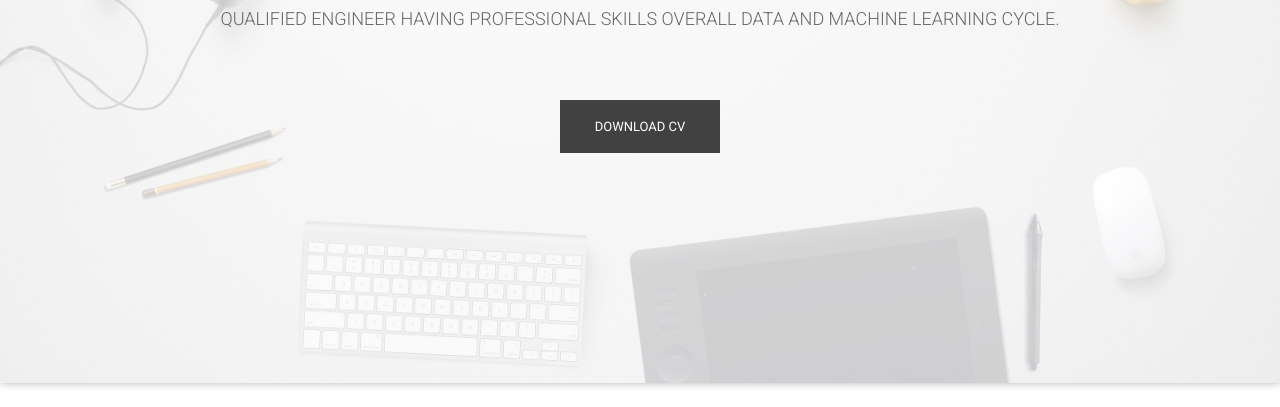
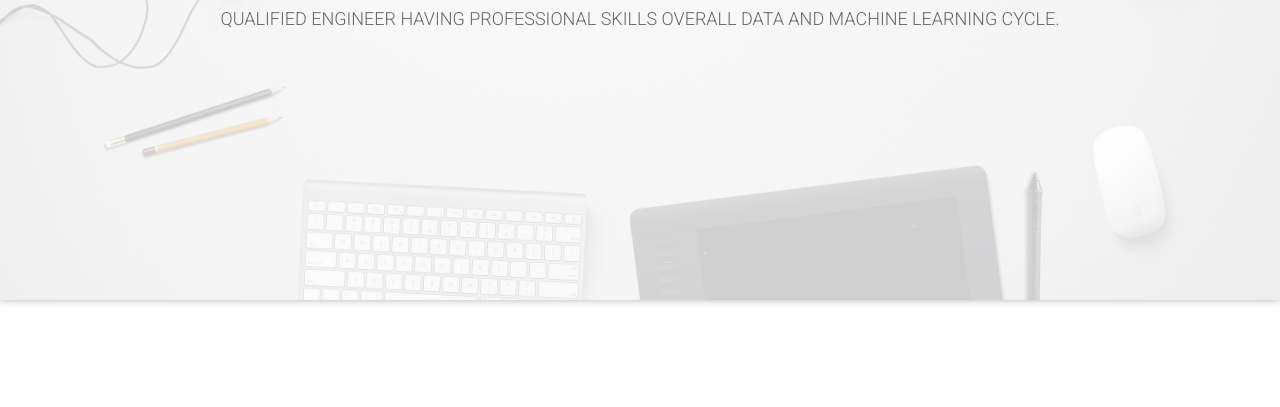
Before and after one commit to nsd9696/sangdaenam.github.io, a plain HTML site: page index.html in a window 1280 px wide. Shown: the part 370-777 px from the top of the page. Drawn offline with Linux system fonts and the light colour scheme; files whose address does not match are found by name; a web font is replaced by a local one.

Commit message:
temporary download cv block

```diff
--- a/index.html
+++ b/index.html
@@ -133,7 +133,7 @@ Slider Section Start
                     <h2 class="wow fadeInUp animated" data-wow-delay=".6s" >
                         Qualified Engineer having professional skills overall Data and Machine Learning Cycle.
                     </h2>
-                    <a class="btn-lines dark light btn btn-default btn-green" href="./Sangdae Nam_Curriculum Vitae.docx" download="Sangdae Nam_Curriculum Vitae.docx">Download CV</a>
+                    <!-- <a class="btn-lines dark light btn btn-default btn-green" href="./Sangdae Nam_Curriculum Vitae.docx" download="Sangdae Nam_Curriculum Vitae.docx">Download CV</a>  -->
                 </div>
             </div>
         </div>
```
Also changed, not shown: 2 other files.
